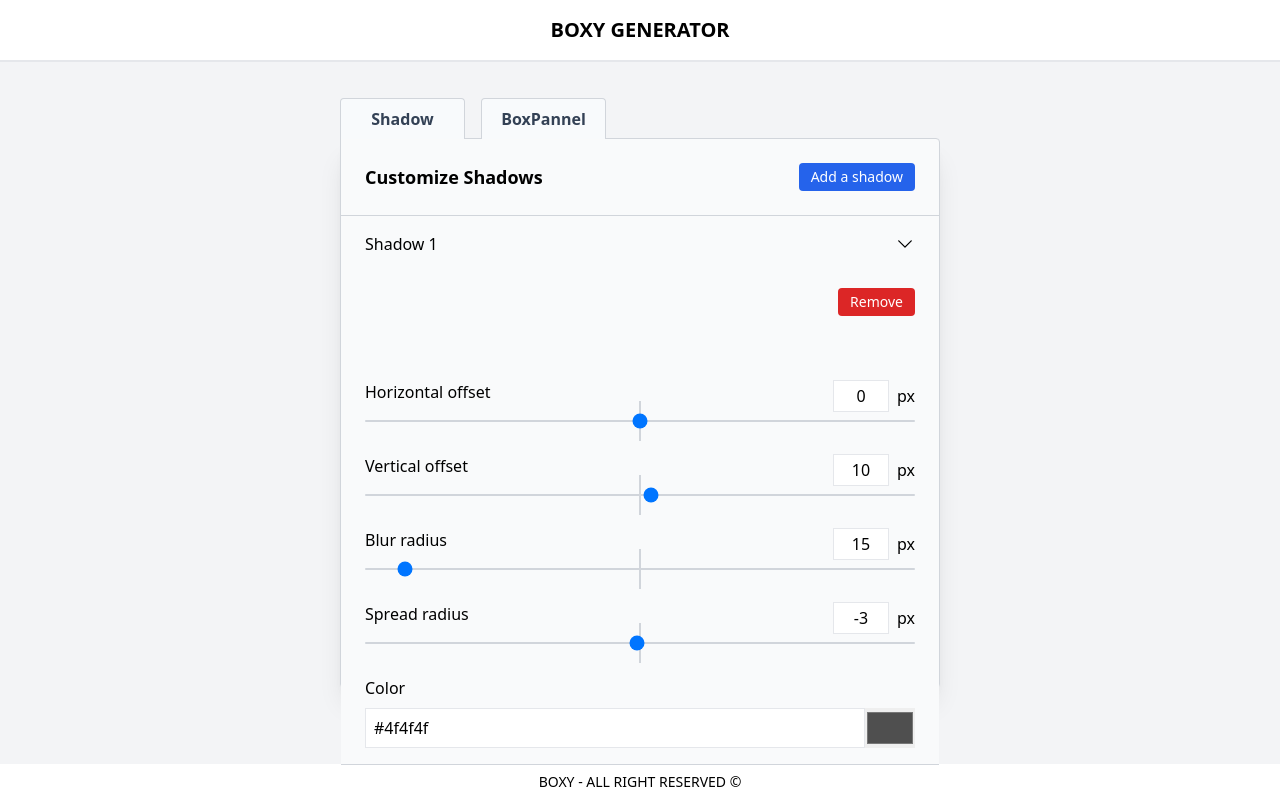
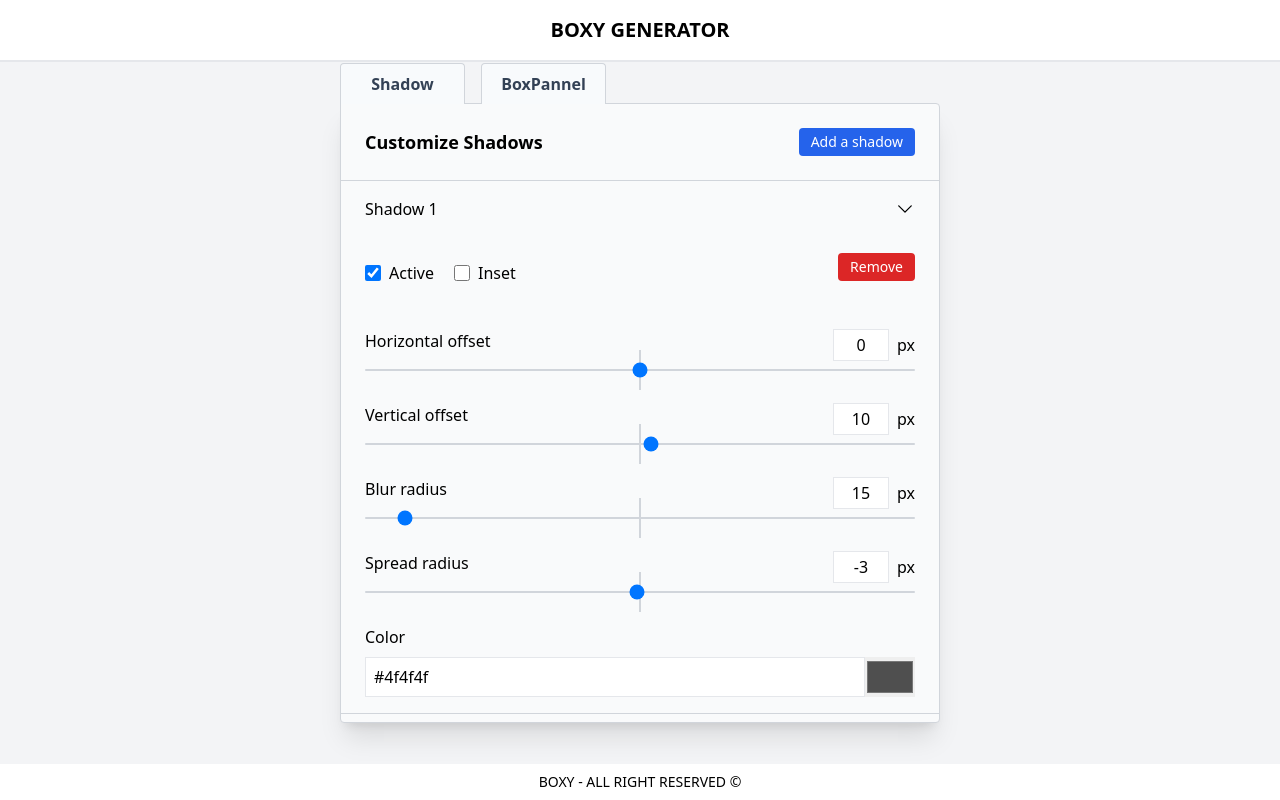
Before and after one commit to kabolindustrie/box-generator, a React (Vite) app: page / in a window 1280 px wide. Built offline with nearby package versions, Linux system fonts and the light colour scheme.

Commit message:
ajout checkbox active et inset et corrrection ui padding et heigth

```diff
--- a/src/features/shadows.js
+++ b/src/features/shadows.js
@@ -4,7 +4,7 @@ import { nanoid } from "nanoid";
 const initialState = [
   {
     id: nanoid(5),
-    Active: true,
+    active: true,
     inset: false,
     inputs: [{
         inputNumber: 1,
@@ -106,7 +106,11 @@ export const shadowSlice = createSlice({
       currentInput.value = action.payload.value
     },
     updateCheckbox: (state, action) => {
-
+      //selectionne la shadow
+      const currentShadow = state.find(
+        shadow => shadow.id === action.payload.shadowID
+      )
+      currentShadow[action.payload.name] = !currentShadow[action.payload.name]
     },
   }
 })
--- a/src/layouts/BoxPanel/BoxRange.jsx
+++ b/src/layouts/BoxPanel/BoxRange.jsx
@@ -13,8 +13,8 @@ export default function BoxRange({ inputData }) {
     );
   }
   return (
-    <div className="my-8 ">
-      <div className="flex justify-between">
+    <div className="my-4 ">
+      <div className="flex justify-between items-baseline">
         <p>{inputData.name}</p>
         <div className="flex items-baseline mb-2">
           <input
--- a/src/layouts/LeftContainer.jsx
+++ b/src/layouts/LeftContainer.jsx
@@ -11,7 +11,7 @@ export default function LeftContainer() {
   ]
 
   return (
-    <div className="relative mt-20 w-[600px] h-[550px] border rounded-b rounded-tr border-gray-300 shadow-xl bg-gray-50 md:mt-0">
+    <div className="relative mt-20 w-[600px] h-[620px] border rounded-b rounded-tr border-gray-300 shadow-xl bg-gray-50 md:mt-0">
       <div className="flex absolute -translate-y-full -left-[1px]">
         {tabsList.map((tab, index) => (
           <button
@@ -23,7 +23,7 @@ export default function LeftContainer() {
           </button>
         ))}
       </div>
-      <div>
+      <div className="h-full overflow-auto">
         {tabsList[tabs].component}
       </div>
     </div>
--- a/src/layouts/ShadowList/Shadow.jsx
+++ b/src/layouts/ShadowList/Shadow.jsx
@@ -2,6 +2,7 @@ import { useState, useEffect } from "react";
 import chevron from "../../assets/chevron.svg";
 import ShadowColorPicker from "./ShadowColorPicker";
 import ShadowRange from "./ShadowRange";
+import ShadowCheckbox from "./ShadowCheckbox";
 
 export default function Shadow({ panelNumber, shadow }) {
   const [toggleShadow, setToggleShadow] = useState(false);
@@ -37,9 +38,9 @@ export default function Shadow({ panelNumber, shadow }) {
           src={chevron} alt="chevron" />
         </button>
         {toggleShadow && <>
-        <div className="flex items-end px-6 py-4">
-          {/* {<Checkbox/>}
-          {<Checkbox/>} */}
+        <div className="flex items-end px-6 pt-4">
+          {<ShadowCheckbox name={"active"} shadowID={shadow.id}/>}
+          {<ShadowCheckbox name={"inset"} shadowID={shadow.id}/>}
           <button className="ml-auto text-sm bg-red-600 text-white hover:bg-red-700 py-1 px-3 rounded">Remove</button>
         </div>
         <div className="px-6 py-4">
--- /dev/null
+++ b/src/layouts/ShadowList/ShadowCheckbox.jsx
@@ -0,0 +1,24 @@
+import { useDispatch, useSelector } from "react-redux"
+import { updateCheckbox } from "../../features/shadows"
+
+export default function ShadowCheckbox({name, shadowID}) {
+  const checkboxShadow = useSelector( state => state.shadows.find(shadow => shadow.id === shadowID))
+  const dispatch = useDispatch()
+  console.log(checkboxShadow);
+  return (
+    <>
+      <input
+      onChange={() => dispatch(updateCheckbox({shadowID, name}))}
+      type="checkbox"
+      checked={checkboxShadow[name]}
+      id={`checkbox-${name}-${shadowID}`}
+      className="h-4 w-4 border-gray-600 rounded mr-2"
+      />
+      <label
+      className="leading-4 mr-5"
+      htmlFor={`checkbox-${name}-${shadowID}`}>
+        {name.charAt(0).toUpperCase() + name.slice(1)}
+      </label>
+    </>
+  )
+}
```
